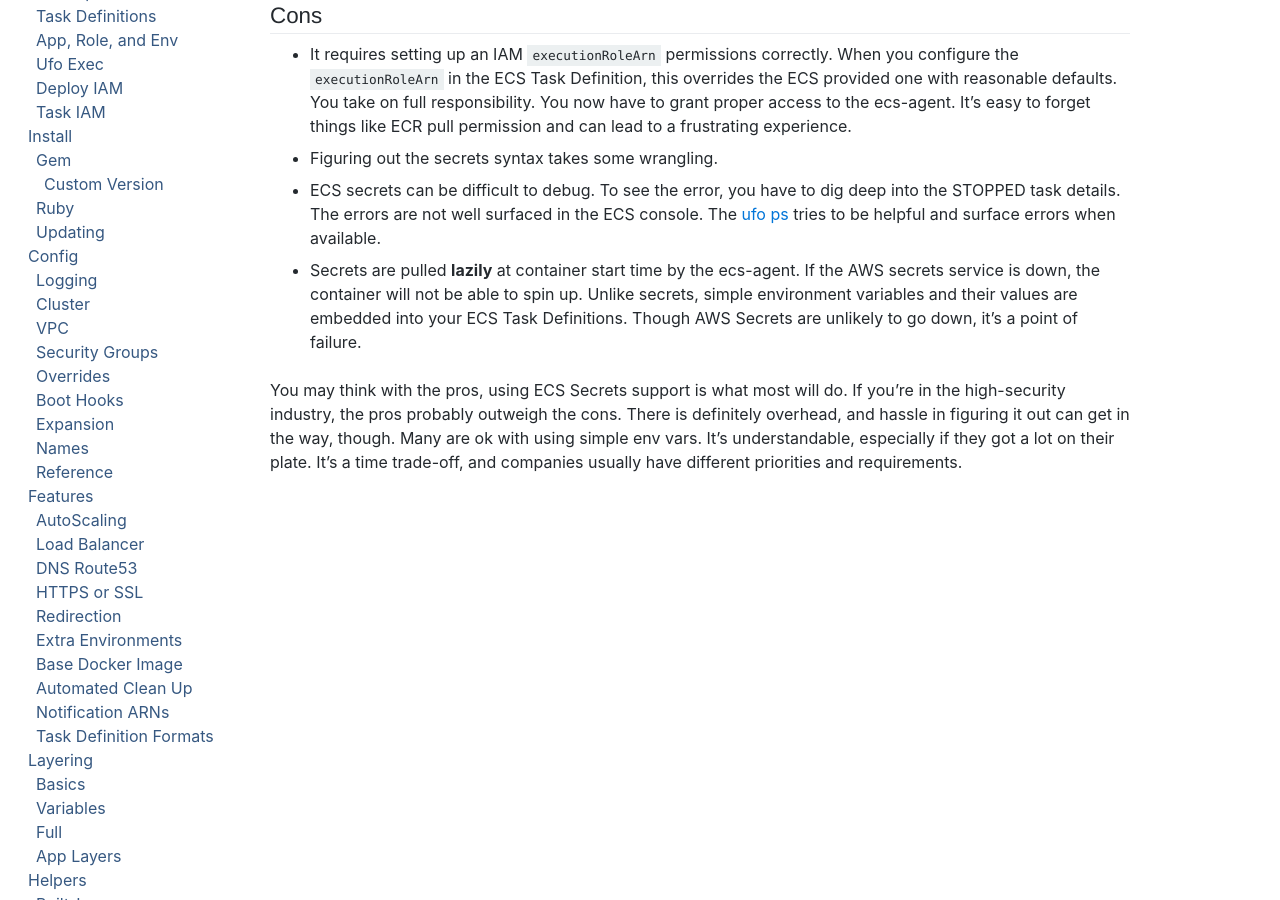
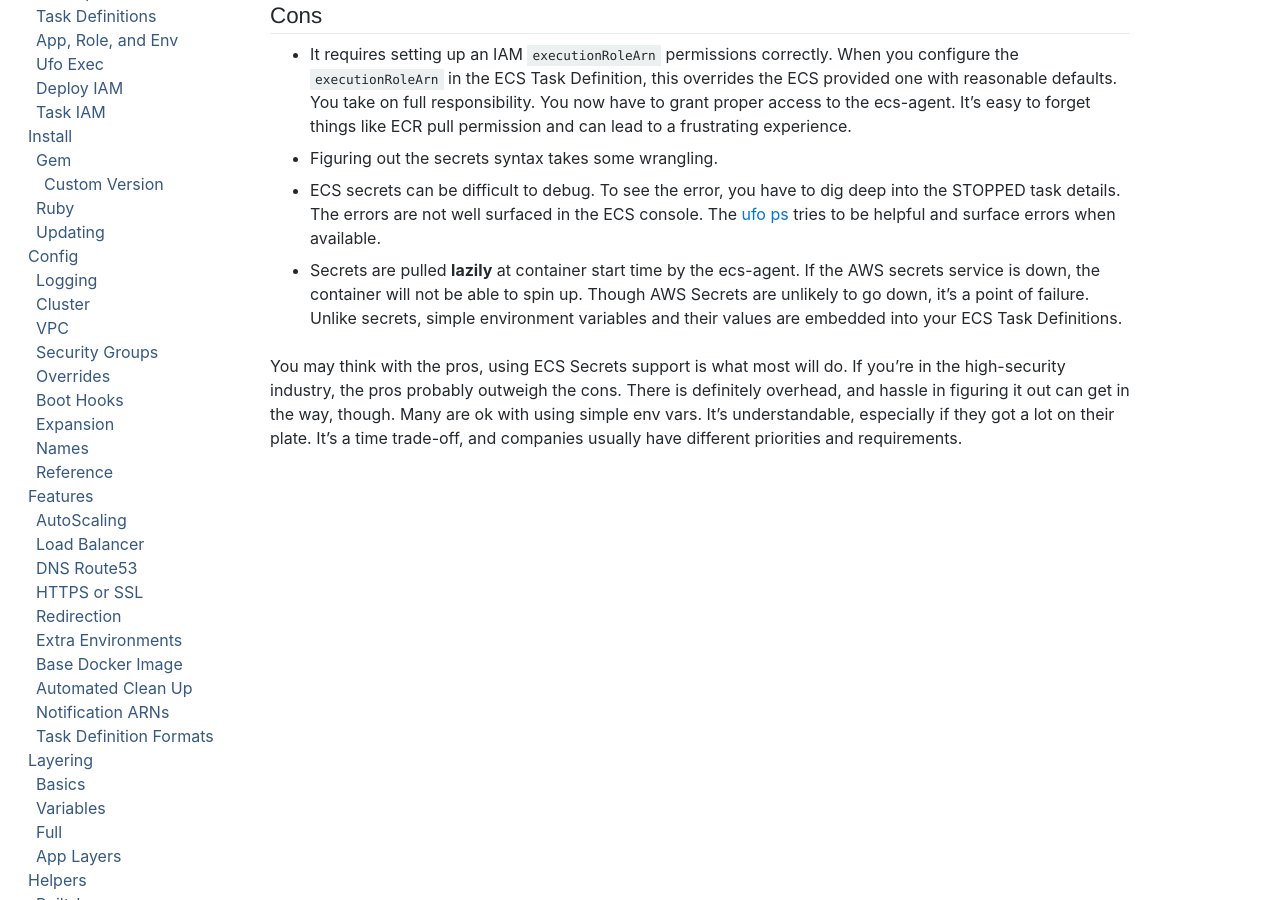
Before and after one commit to boltops-tools/ufo-docs, a Jekyll site: the page built from _docs/more/secrets-pros-and-cons.md, in a window 1280 px wide and 900 px high, scrolled down 533 px. Built offline with Jekyll 4.4.1, drawn with Linux system fonts in a browser that asks for light colours; cached includes are drawn as plain includes; a script that is not in the unit is left out.

Commit message:
update docs

```diff
--- a/_docs/more/secrets-pros-and-cons.md
+++ b/_docs/more/secrets-pros-and-cons.md
@@ -21,6 +21,6 @@
 * It requires setting up an IAM `executionRoleArn` permissions correctly. When you configure the `executionRoleArn` in the ECS Task Definition, this overrides the ECS provided one with reasonable defaults. You take on full responsibility. You now have to grant proper access to the ecs-agent. It's easy to forget things like ECR pull permission and can lead to a frustrating experience.
 * Figuring out the secrets syntax takes some wrangling.
 * ECS secrets can be difficult to debug. To see the error, you have to dig deep into the STOPPED task details. The errors are not well surfaced in the ECS console. The [ufo ps]({% link _reference/ufo-ps.md %}) tries to be helpful and surface errors when available.
-* Secrets are pulled **lazily** at container start time by the ecs-agent. If the AWS secrets service is down, the container will not be able to spin up. Unlike secrets, simple environment variables and their values are embedded into your ECS Task Definitions. Though AWS Secrets are unlikely to go down, it's a point of failure.
+* Secrets are pulled **lazily** at container start time by the ecs-agent. If the AWS secrets service is down, the container will not be able to spin up. Though AWS Secrets are unlikely to go down, it's a point of failure. Unlike secrets, simple environment variables and their values are embedded into your ECS Task Definitions.
 
 You may think with the pros, using ECS Secrets support is what most will do. If you're in the high-security industry, the pros probably outweigh the cons. There is definitely overhead, and hassle in figuring it out can get in the way, though. Many are ok with using simple env vars. It's understandable, especially if they got a lot on their plate. It's a time trade-off, and companies usually have different priorities and requirements.
```
